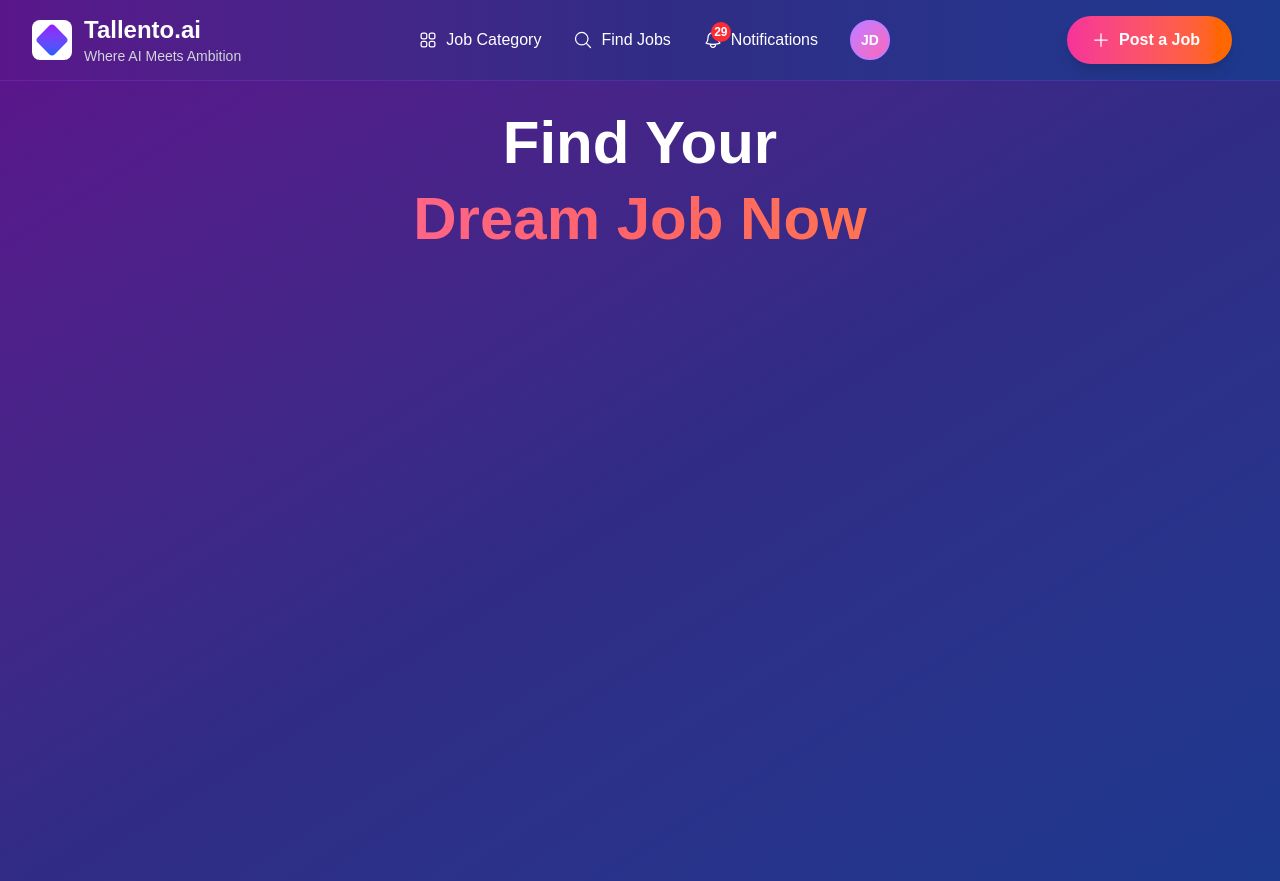
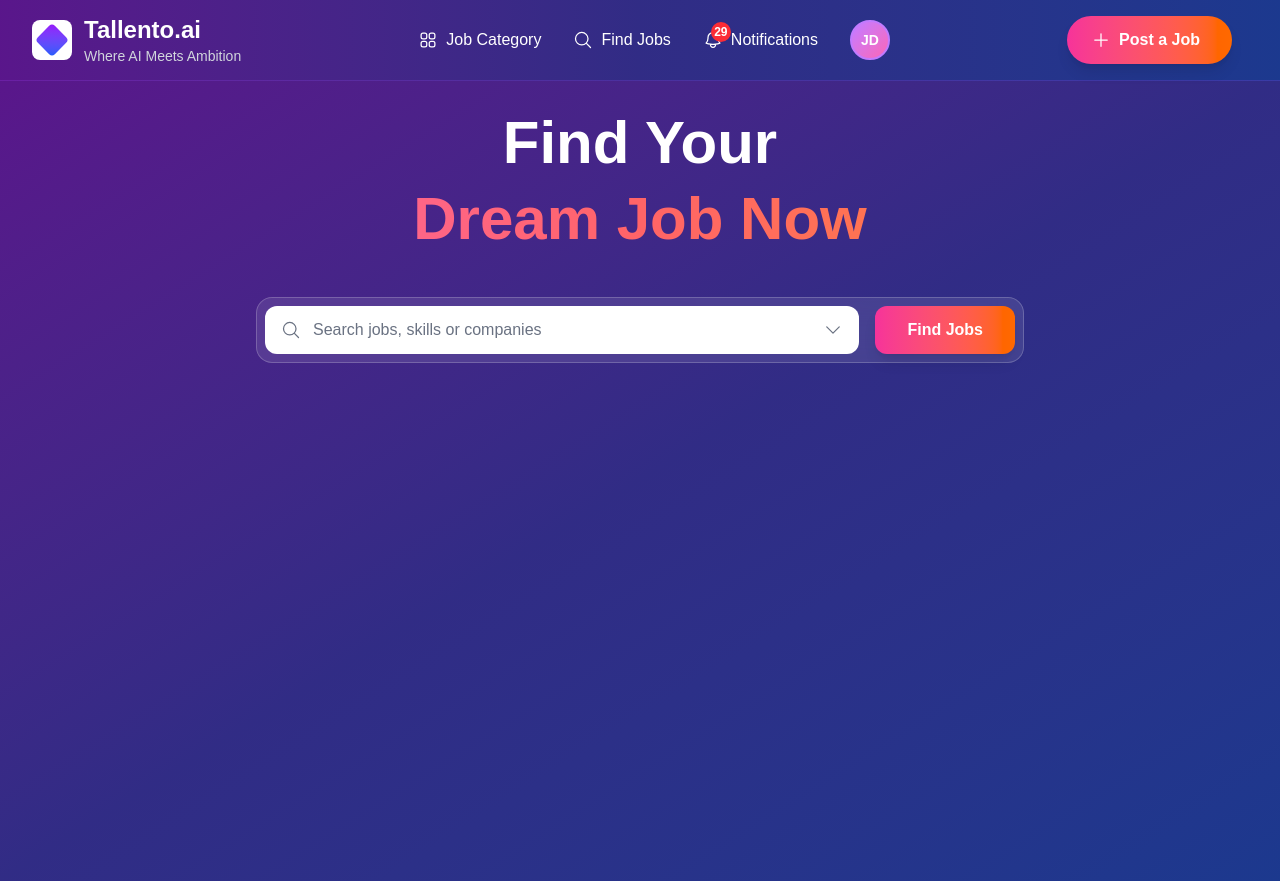
Before and after one commit to SahilPB11/tallento, a Next.js app: page / in a window 1280 px wide. Built offline with nearby package versions, Linux system fonts and the light colour scheme.

Commit message:
searchbar added

```diff
--- a/src/components/HeroBanner.tsx
+++ b/src/components/HeroBanner.tsx
@@ -22,6 +22,28 @@ const HeroBanner = () => {
           </h1>
         </div>
 
+        {/* Search Bar Section */}
+        <div className="max-w-3xl mx-auto mb-8">
+          <div className="flex flex-col sm:flex-row gap-4 bg-white/10 backdrop-blur-lg rounded-2xl p-2 border border-white/20">
+            {/* Search Input with Icon */}
+            <div className="flex-1 flex items-center space-x-3 bg-white rounded-xl px-4 py-3">
+              <MagnifyingGlassIcon className="w-5 h-5 text-gray-500" />
+              <input
+                type="text"
+                placeholder="Search jobs, skills or companies"
+                className="flex-1 outline-none text-gray-700 placeholder-gray-500"
+              />
+              {/* Dropdown Arrow */}
+              <ChevronDownIcon className="w-5 h-5 text-gray-500 cursor-pointer" />
+            </div>
+
+            {/* Find Jobs Button */}
+            <button className="bg-gradient-to-r from-pink-500 to-orange-500 hover:from-pink-600 hover:to-orange-600 text-white px-8 py-3 rounded-xl font-semibold transition-all duration-200 shadow-lg hover:shadow-xl whitespace-nowrap">
+              Find Jobs
+            </button>
+          </div>
+        </div>
+
 
 
       </div>
```
